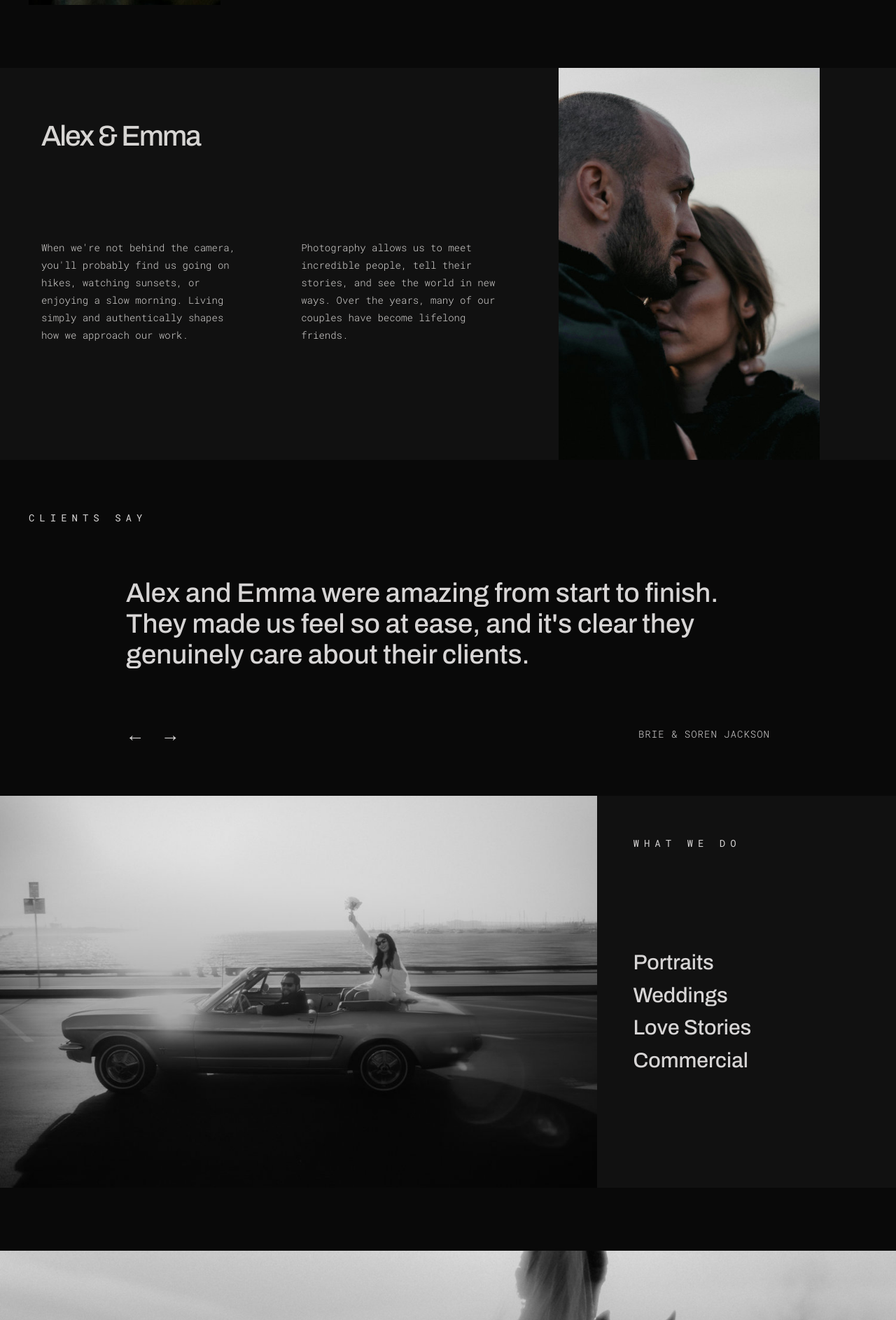
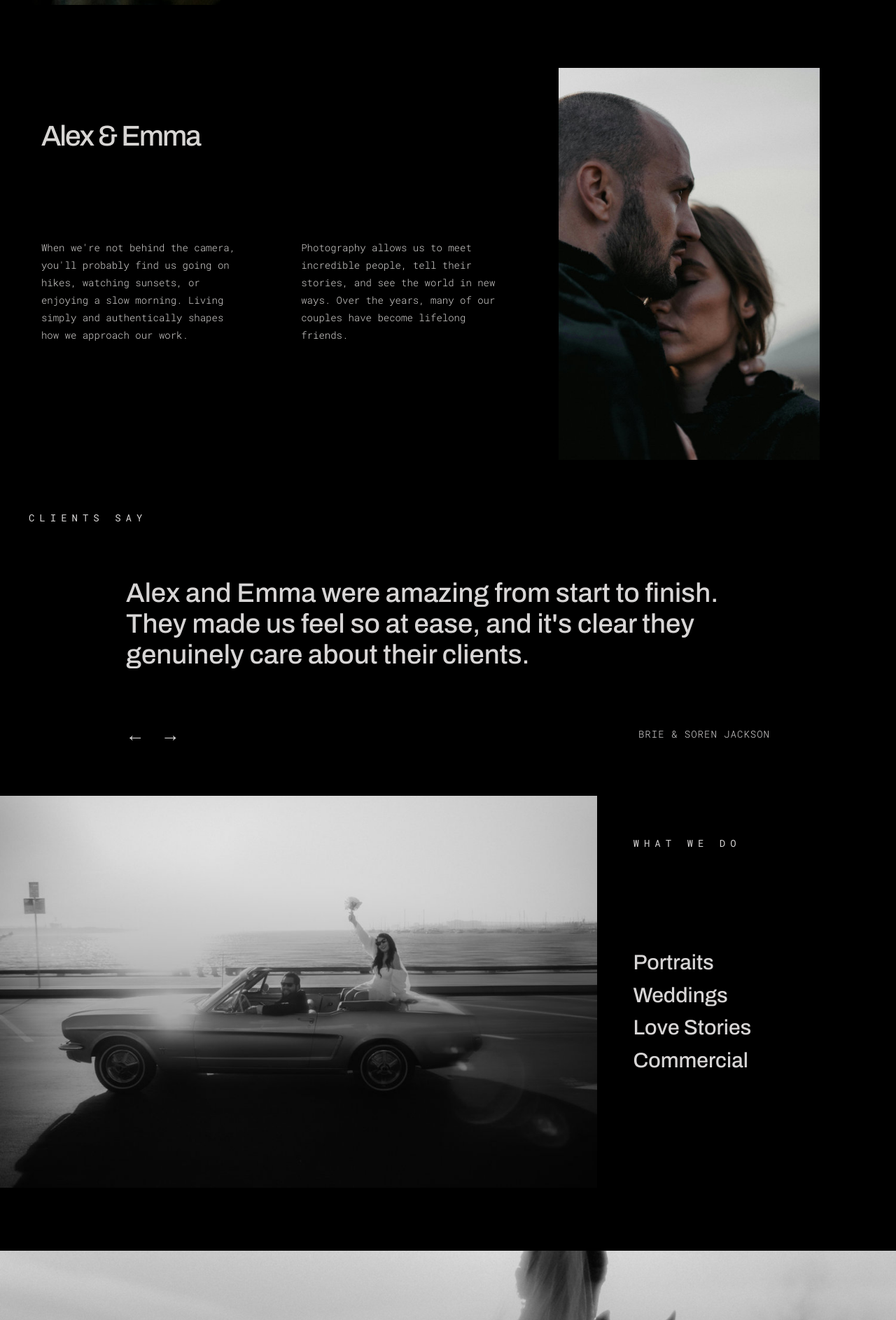
Before and after one commit to baotoan9698/ourjune, a Next.js app: page /about in a window 1280 px wide. Shown: the part 794-2680 px from the top of the page at 70% size. Built offline with nearby package versions, Linux system fonts and the light colour scheme; no server answers; the database is empty.

Commit message:
Set About page sections to black

```diff
--- a/app/subpages.css
+++ b/app/subpages.css
@@ -13,11 +13,12 @@
 .inner-footer { margin-top:0; }
 
 /* About */
+.about-page,.about-page .subpage-main,.about-page .page-intro,.about-page .about-hero-grid,.about-page .client-say,.about-page .subpage-header,.about-page .site-header,.about-page .nav,.about-page .nav-submenu,.about-page .site-footer { background-color:#000; }
 .about-page .page-intro { min-height:260px; padding-bottom:30px; }
 .about-hero-grid { padding:0 3.2% 90px; display:grid; grid-template-columns:1fr 1fr; gap:12%; align-items:center; }
 .about-hero-grid img { width:52%; height:auto; aspect-ratio:2/3; object-fit:cover; object-position:center; }
 .about-hero-grid p { width:100%; max-width:480px; justify-self:end; align-self:start; text-align:right; font:300 14px/25px "Roboto Mono",monospace; }
-.alex-emma-section { height:clamp(560px,70svh,720px); padding:0 8.5% 0 4.6%; display:grid; grid-template-columns:minmax(0,1.6fr) minmax(360px,.95fr); gap:5%; overflow:hidden; background:#111; }
+.alex-emma-section { height:clamp(560px,70svh,720px); padding:0 8.5% 0 4.6%; display:grid; grid-template-columns:minmax(0,1.6fr) minmax(360px,.95fr); gap:5%; overflow:hidden; background:#000; }
 .alex-emma-content { min-width:0; position:relative; padding:78px 0; }
 .alex-emma-content h2 { margin:0; color:#d7d5d3; font:500 clamp(38px,3.2vw,52px)/1 "Archivo",sans-serif; letter-spacing:-2px; }
 .alex-emma-text { position:absolute; top:57%; left:0; right:0; transform:translateY(-50%); display:grid; grid-template-columns:1fr 1fr; gap:12%; }
@@ -36,7 +37,7 @@
 .client-say-controls button:hover { transform:translateX(-2px); }
 .client-say-controls button+button:hover { transform:translateX(2px); }
 @keyframes clientSayIn { from { opacity:0; transform:translateY(8px); } to { opacity:1; transform:none; } }
-.about-services { display:grid; grid-template-columns:2fr 1fr; background:#111; }
+.about-services { display:grid; grid-template-columns:2fr 1fr; background:#000; }
 .about-services img { height:560px; object-fit:cover; }
 .about-services div { padding:55px 12%; }
 .about-services h3 { margin:135px 0 0; font:500 30px/1.55 "Archivo",sans-serif; }
```
